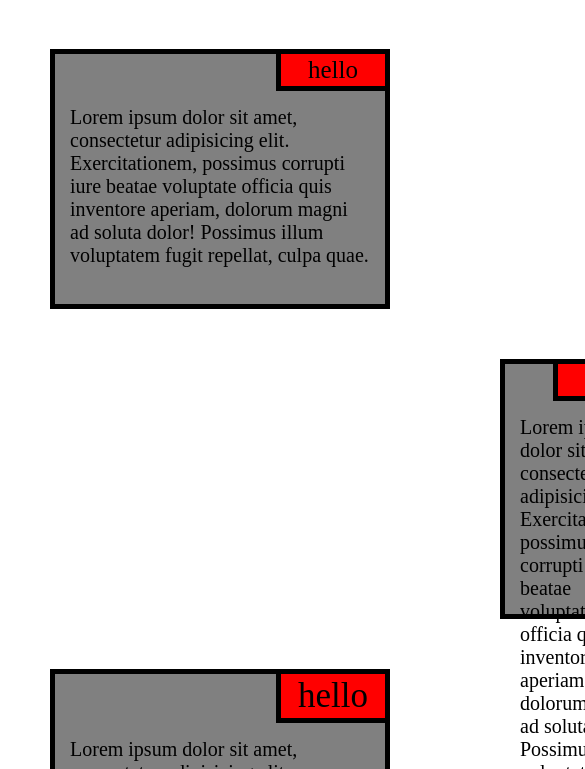
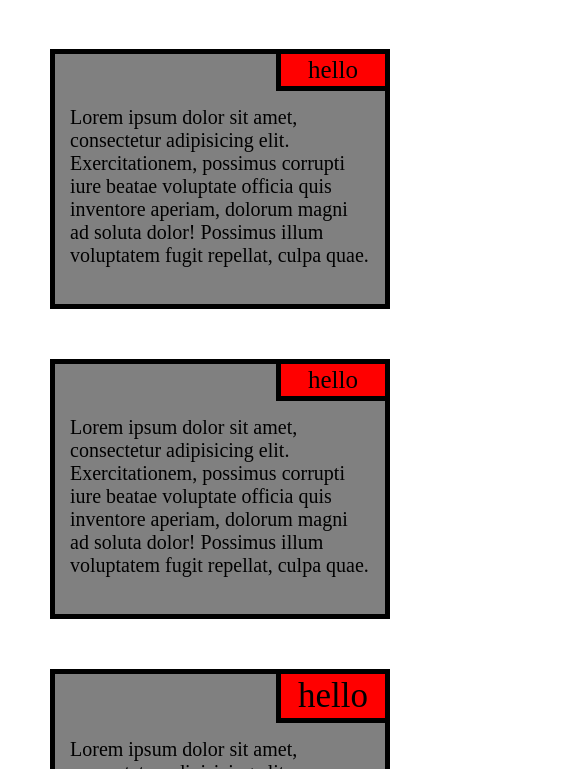
Before and after one commit to realyashsehgal/studious-octo-waffle, a plain HTML site: page site/index.html in a window 390 px wide. Shown: the part 75-844 px from the top of the page, 585 px wide, since content can reach past the window. Drawn offline with Linux system fonts and the light colour scheme.

Commit message:
optimized for mobiles

```diff
--- a/site/style.css
+++ b/site/style.css
@@ -141,7 +141,7 @@ body{
 #Box2{
     margin-top: 50px;
     border: 5px solid black;
-    margin-left: 500px;
+    margin-left: 50px;
     background-color: grey;
     height: 250px;
     width: 345px;
```
